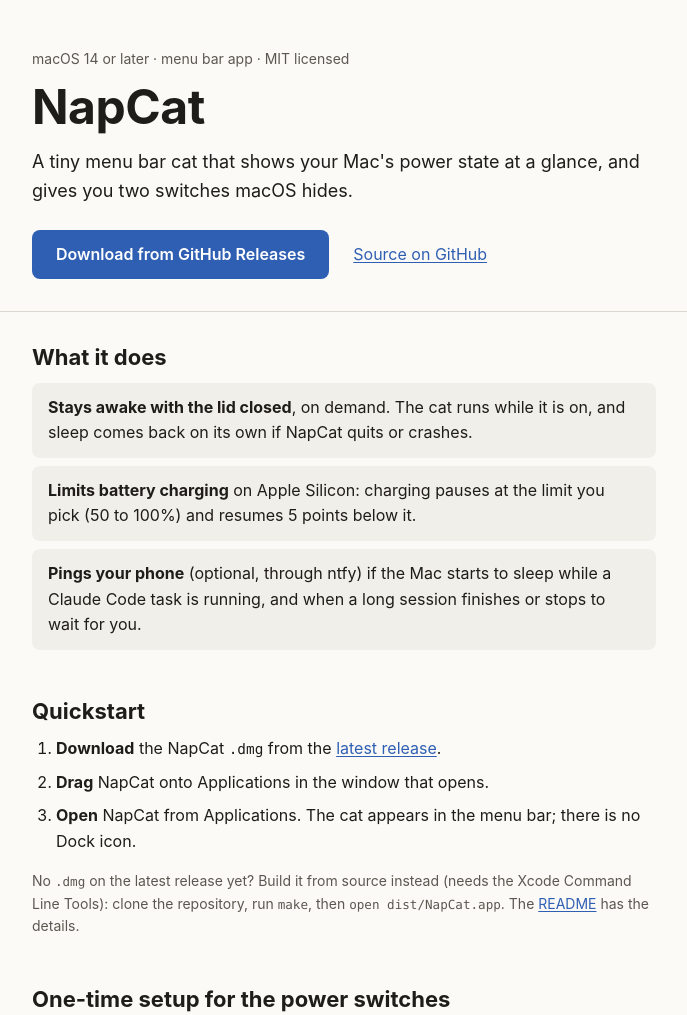
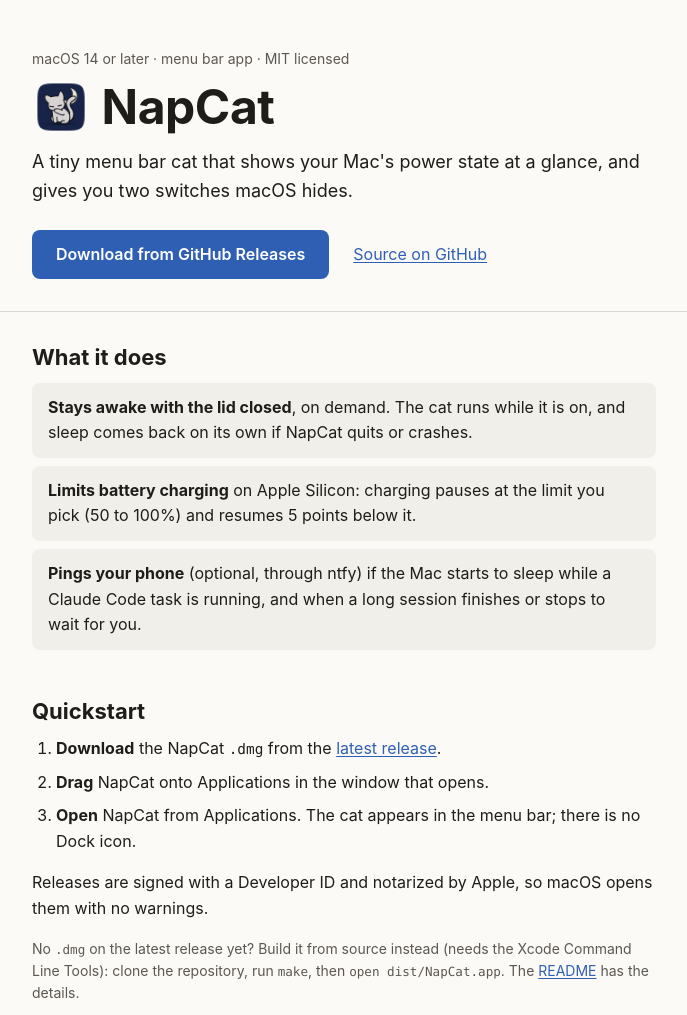
Before and after one commit to MuratAlkan06/NapCat, a plain HTML site: page docs/index.html in a window 1280 px wide. Shown: the top 1015 px of the page, without its empty margins (296-983 px from the left). Drawn offline with Linux system fonts and the light colour scheme.

Commit message:
docs(site): state the notarized downloads and add the app icon
Say on the landing page that releases are signed with a Developer ID
and notarized by Apple, so macOS opens them with no warnings.

Add the Night Groom app icon: 16 and 32 px PNG favicons and a 128 px
copy shown beside the title, sized to the title's line box so the hero
keeps its height. The PNGs are byte-identical copies from
Resources/AppIcon.iconset.

Refs #56

```diff
--- a/docs/index.html
+++ b/docs/index.html
@@ -10,6 +10,8 @@
   <meta name="description" content="NapCat is a tiny macOS menu bar cat that shows your Mac's power state and adds two switches macOS hides: stay awake with the lid closed, and a battery charge limit.">
   <title>NapCat: a menu bar cat for your Mac's power state</title>
   <link rel="stylesheet" href="style.css">
+  <link rel="icon" type="image/png" sizes="16x16" href="icon_16x16.png">
+  <link rel="icon" type="image/png" sizes="32x32" href="icon_32x32.png">
 </head>
 <body>
   <a class="skip-link" href="#main">Skip to content</a>
@@ -17,7 +19,10 @@
   <header class="hero">
     <div class="wrap">
       <p class="eyebrow">macOS 14 or later · menu bar app · MIT licensed</p>
-      <h1>NapCat</h1>
+      <div class="title">
+        <img class="app-icon" src="icon_128x128.png" width="128" height="128" alt="NapCat app icon: a cat grooming itself against a night sky">
+        <h1>NapCat</h1>
+      </div>
       <p class="lede">A tiny menu bar cat that shows your Mac's power state at a glance, and gives you two switches macOS hides.</p>
       <p class="actions">
         <a class="button" href="https://github.com/MuratAlkan06/NapCat/releases/latest">Download from GitHub Releases</a>
@@ -43,6 +48,7 @@
         <li><strong>Drag</strong> NapCat onto Applications in the window that opens.</li>
         <li><strong>Open</strong> NapCat from Applications. The cat appears in the menu bar; there is no Dock icon.</li>
       </ol>
+      <p>Releases are signed with a Developer ID and notarized by Apple, so macOS opens them with no warnings.</p>
       <p class="note">No <code>.dmg</code> on the latest release yet? Build it from source instead (needs the Xcode Command Line Tools): clone the repository, run <code>make</code>, then <code>open dist/NapCat.app</code>. The <a href="https://github.com/MuratAlkan06/NapCat#install">README</a> has the details.</p>
     </section>
 
--- a/docs/style.css
+++ b/docs/style.css
@@ -1,4 +1,4 @@
-/* NapCat landing page. Plain CSS, no frameworks, no web fonts, no images. */
+/* NapCat landing page. Plain CSS, no frameworks, no web fonts; the only image is the app icon. */
 
 :root {
   color-scheme: light dark;
@@ -120,8 +120,22 @@ a:focus-visible {
   font-size: var(--text-sm);
 }
 
+.title {
+  display: flex;
+  align-items: center;
+  gap: var(--space-3);
+  margin: var(--space-2) 0 var(--space-3);
+}
+
+/* Sized to the title's line box, so the hero keeps its height. */
+.app-icon {
+  flex: none;
+  width: calc(var(--text-hero) * var(--leading-tight));
+  height: auto;
+}
+
 h1 {
-  margin: var(--space-2) 0 var(--space-3);
+  margin: 0;
   font-size: var(--text-hero);
   line-height: var(--leading-tight);
   letter-spacing: -0.01em;
```
Also changed, not shown: docs/icon_128x128.png (added), docs/icon_16x16.png (added), docs/icon_32x32.png (added).
